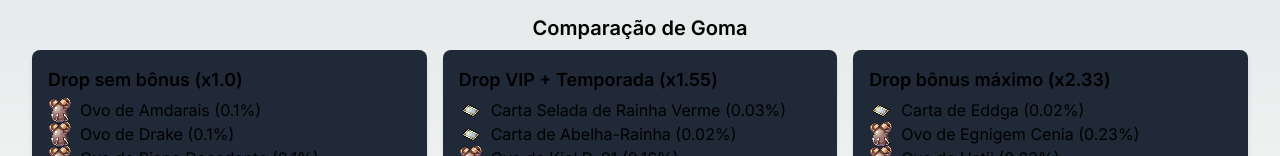
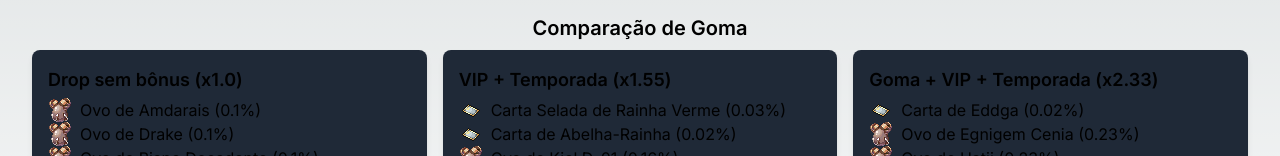
Before and after one commit to raphaelbp12/afktales, a Next.js app: page /mvpsimulator in a window 1280 px wide. Both pictures are taken after a click on the button "Comparar Goma (x10.000)". Shown: the part 326-482 px from the top of the page. Built offline with nearby package versions, Linux system fonts and the light colour scheme.

Commit message:
fix: improve list title
Signed-off-by: Raphael Parreira <raphael.parreira@lego.com>

```diff
--- a/components/MvpSimulator.tsx
+++ b/components/MvpSimulator.tsx
@@ -197,7 +197,7 @@
                 </div>
               </div>
               <div className="flex-1 bg-gray-800 p-4 rounded-lg shadow-md">
-                <h3 className="text-lg font-semibold mb-1">Drop VIP + Temporada (x1.55)</h3>
+                <h3 className="text-lg font-semibold mb-1">VIP + Temporada (x1.55)</h3>
                 <div className="flex flex-col">
                   {dropSimulationResults.withoutGoma.map((drop, index) => (
                     <DropItem key={index} drop={drop} />
@@ -205,7 +205,7 @@
                 </div>
               </div>
               <div className="flex-1 bg-gray-800 p-4 rounded-lg shadow-md">
-                <h3 className="text-lg font-semibold mb-1">Drop bônus máximo (x2.33)</h3>
+                <h3 className="text-lg font-semibold mb-1">Goma + VIP + Temporada (x2.33)</h3>
                 <div className="flex flex-col">
                   {dropSimulationResults.max.map((drop, index) => (
                     <DropItem key={index} drop={drop} />
```
